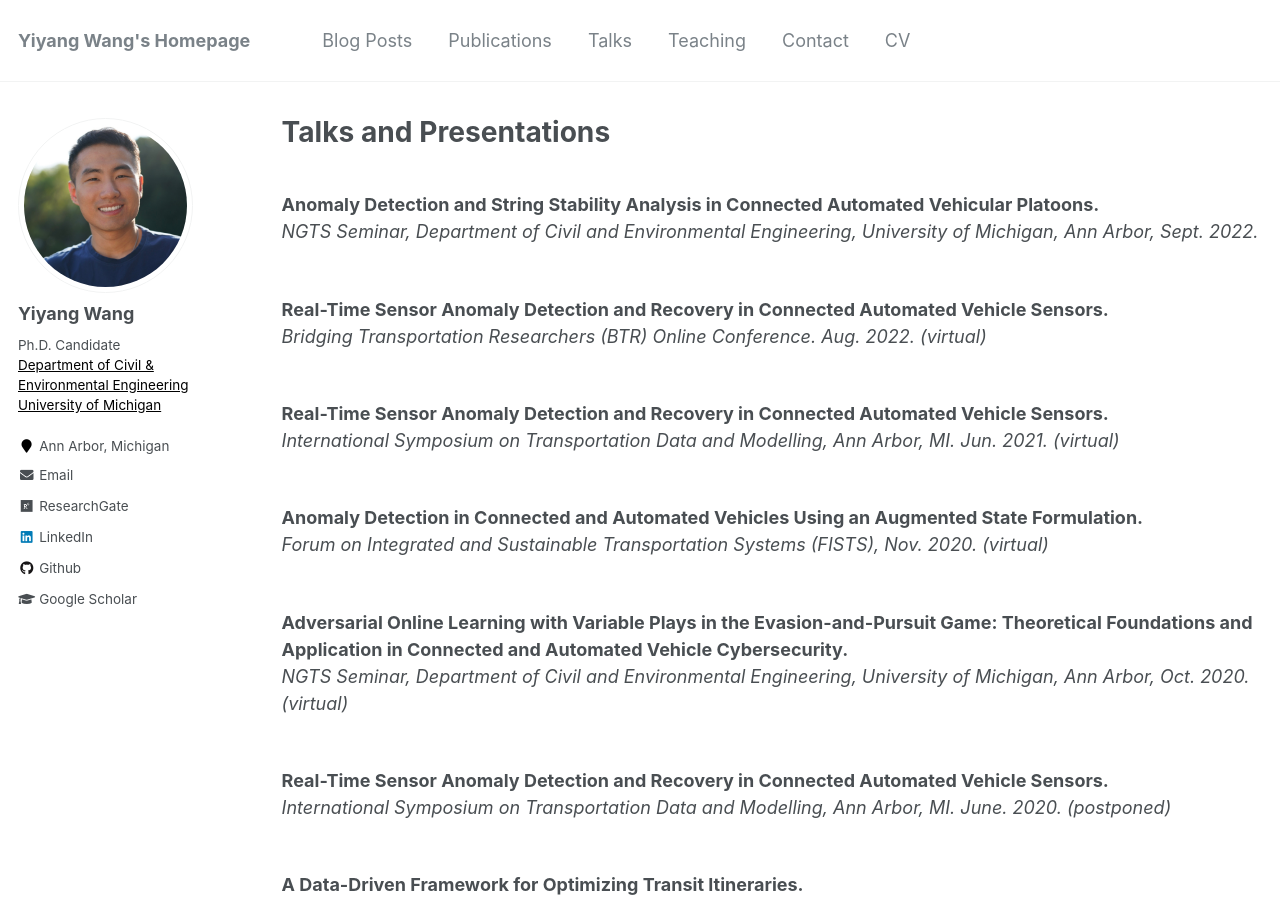
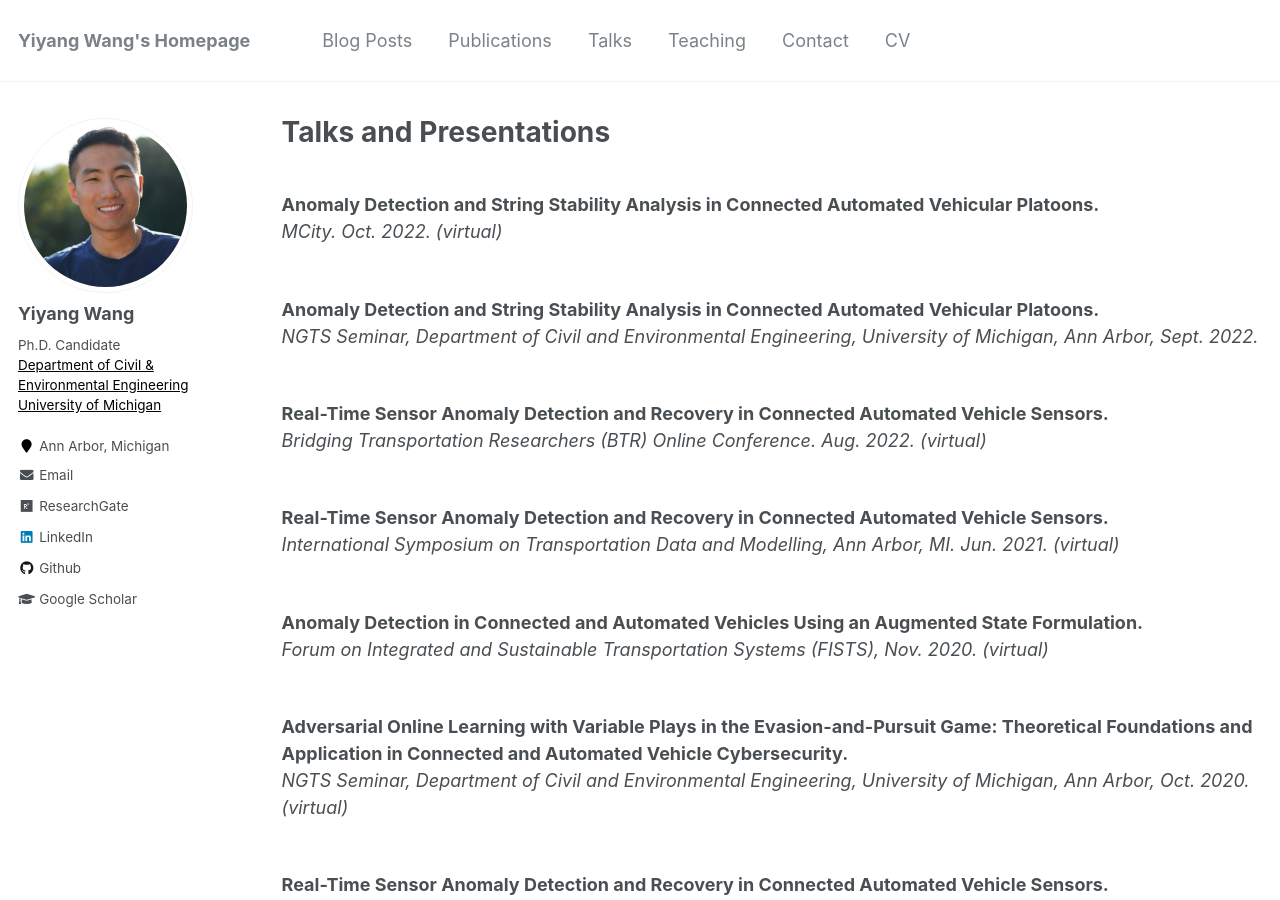
Before and after one commit to yiyangwan/yiyangwan.github.io, a Jekyll site: the page built from _pages/talks.md, in a window 1280 px wide and 900 px high. Built offline with Jekyll 4.4.1, drawn with Linux system fonts in a browser that asks for light colours.

Commit message:
Update talks.md

```diff
--- a/_pages/talks.md
+++ b/_pages/talks.md
@@ -4,6 +4,9 @@
 permalink: /talks/
 author_profile: true
 ---
+<br><b>Anomaly Detection and String Stability Analysis in Connected Automated Vehicular Platoons.</b><br>
+<i>MCity. Oct. 2022. (virtual)</i>
+
 <br><b>Anomaly Detection and String Stability Analysis in Connected Automated Vehicular Platoons.</b><br>
 <i>NGTS Seminar, Department of Civil and Environmental Engineering, University of Michigan, Ann Arbor, Sept. 2022.</i>
 
```
